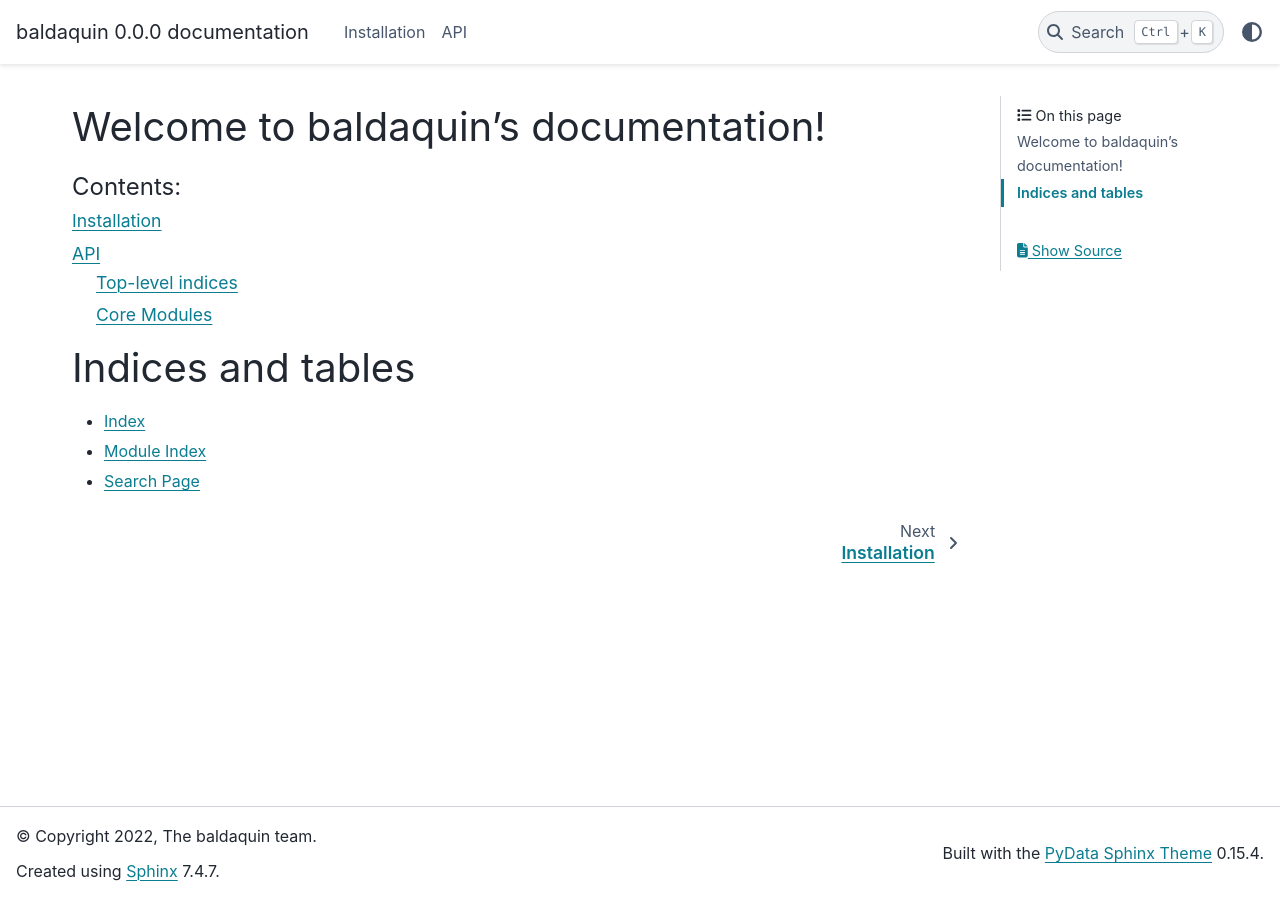
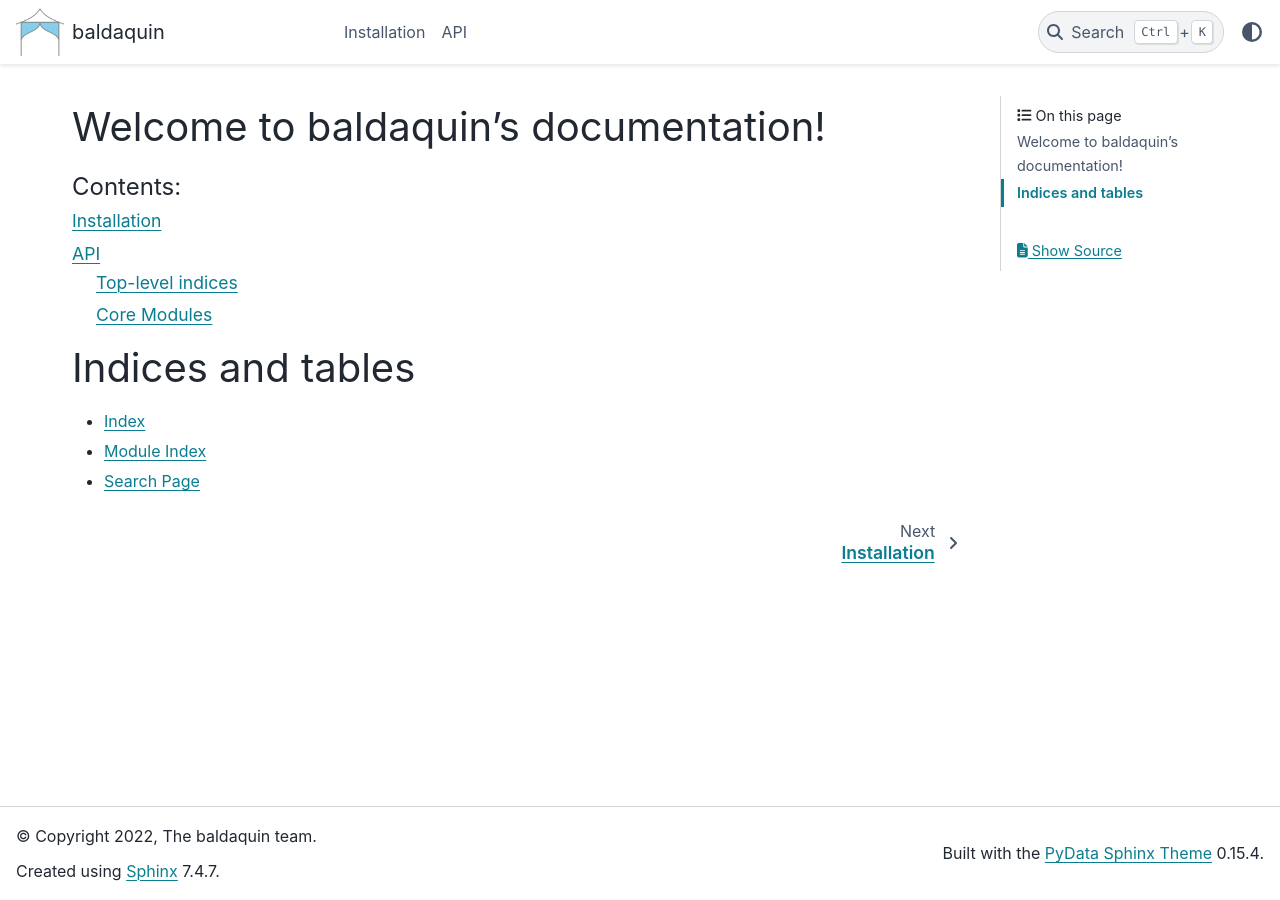
Before and after one commit to lucabaldini/baldaquin, a Sphinx documentation site: the page built from docs/index.rst, in a window 1280 px wide. Built offline with Sphinx 7.4.7 and the PyData theme 0.15.4, drawn with Linux system fonts in a browser that asks for light colours; formulas are drawn with MathJax 3; part of the change alters nothing that is shown.

Commit message:
Icons added.

```diff
--- a/docs/conf.py
+++ b/docs/conf.py
@@ -59,3 +59,12 @@ html_theme = 'pydata_sphinx_theme'
 # relative to this directory. They are copied after the builtin static files,
 # so a file named "default.css" will overwrite the builtin "default.css".
 html_static_path = ['_static']
+
+html_theme_options = {
+    "logo": {
+        "image_light": "baldaquin_logo_small_light.png",
+        "image_dark": "baldaquin_logo_small_dark.png",
+        "text": "baldaquin",
+    },
+    "show_nav_level": 0
+}
--- /dev/null
+++ b/docs/macro/logo.py
@@ -0,0 +1,91 @@
+# Copyright (C) 2022 the baldaquin team.
+#
+# This program is free software: you can redistribute it and/or modify
+# it under the terms of the GNU General Public License as published by
+# the Free Software Foundation, either version 3 of the License, or
+# (at your option) any later version.
+#
+# This program is distributed in the hope that it will be useful,
+# but WITHOUT ANY WARRANTY; without even the implied warranty of
+# MERCHANTABILITY or FITNESS FOR A PARTICULAR PURPOSE.  See the
+# GNU General Public License for more details.
+#
+# You should have received a copy of the GNU General Public License
+# along with this program.  If not, see <https://www.gnu.org/licenses/>.
+
+"""The glorious baldaquin logo :-)
+"""
+
+import matplotlib.pyplot as plt
+import numpy as np
+from scipy import interpolate
+
+FIG_SIDE = 6
+COLOR_1 = 'lightgray'
+COLOR_2 = 'skyblue'
+LINE_WIDTH = 3.5
+CIRCLE_RADIUS = 1.
+
+
+def plot_spline(*nodes, color=COLOR_1, lw=LINE_WIDTH, control_points=False):
+    """Generic function to plot a spline.
+    """
+    x = np.array(nodes)[:,0]
+    y = np.array(nodes)[:,1]
+    tck, u = interpolate.splprep( [x,y] ,s = 0 )
+    xnew, ynew = interpolate.splev( np.linspace( 0, 1, 100 ), tck,der = 0)
+    plt.plot(xnew, ynew, color=color, lw=lw)
+    if control_points:
+        plt.plot(x, y, 'o')
+    return xnew, ynew
+
+def plot_baldaquin(w = 0.425, h = 0.40, line_color=COLOR_1, fill_color=COLOR_2,
+    lw=LINE_WIDTH, wave=True):
+    """
+    """
+    kwargs = dict(color=line_color, lw=lw)
+    plt.plot((-w, -w, w, w), (-h, h, h, -h), **kwargs)
+    x, y = plot_spline((0., 0.99 * h), (-0.05 * w, 0.8 * h), (-0.4 * w, 0.5 * h), (-w, 0.), **kwargs)
+    plt.fill_between(x, y, np.full(x.shape, h), color=fill_color)
+    x, y = plot_spline((0., 0.99 * h), (0.05 * w, 0.8 * h), (0.4 * w, 0.5 * h), (w, 0.), **kwargs)
+    plt.fill_between(x, y, np.full(x.shape, h), color=fill_color)
+    plot_spline((-1.25 * w, 0.9 * h), (-w, h), (-0.5 * w, 1.25 * h), (0., 1.75 * h), **kwargs)
+    plot_spline((1.25 * w, 0.9 * h), (w, h), (0.5 * w, 1.25 * h), (0., 1.75 * h), **kwargs)
+    if wave:
+        x = np.linspace(-0.8 * w, 0.8 * w, 100)
+        y = -1.25 * h + 0.25 * h * np.cos(30 * x) * np.exp(-3. * x)
+        plt.plot(x, y, color=line_color, lw=LINE_WIDTH)
+
+def figure(x1=-1.1, x2=1.1, y1=-1.1, y2=1.1, background_color='white'):
+    """
+    """
+    plt.figure(figsize=(FIG_SIDE, FIG_SIDE), facecolor=background_color)
+    plt.gca().set_aspect('equal')
+    plt.gca().axis((x1, x2, y1, y2))
+    plt.subplots_adjust(left=0., right=1., bottom=0., top=1.)
+    plt.axis('off')
+
+
+figure()
+circle = plt.Circle((0, 0), CIRCLE_RADIUS, color=COLOR_1, lw=LINE_WIDTH, fill=False)
+plt.gca().add_patch(circle)
+plt.text(0., 0., 'bal  daq  uin', ha='center', va='center', size=60, color=COLOR_2)
+plot_baldaquin()
+text = 'BALanced DAQ User INterface'
+max_angle = np.radians(55.)
+num_letters = len(text)
+radius = 0.925 * CIRCLE_RADIUS
+for i, letter in enumerate(text):
+    angle = -max_angle + 2. * max_angle * (i / (num_letters - 1)) - 0.5 * np.pi
+    x, y = radius * np.cos(angle), radius * np.sin(angle)
+    plt.text(x, y, letter, size=20., rotation=np.degrees(angle) + 90., ha='center',
+        va='center', color=COLOR_2)
+
+figure(-0.54, 0.54, -0.36, 0.72)
+plot_baldaquin(line_color='gray', lw=7., wave=False)
+
+figure(-0.54, 0.54, -0.36, 0.72, background_color='black')
+plot_baldaquin(line_color='white', lw=7., wave=False)
+
+
+plt.show()
```
Also changed, not shown: docs/_static/baldaquin_logo.png (added), docs/_static/baldaquin_logo_small_dark.png (added), docs/_static/baldaquin_logo_small_light.png (added).
